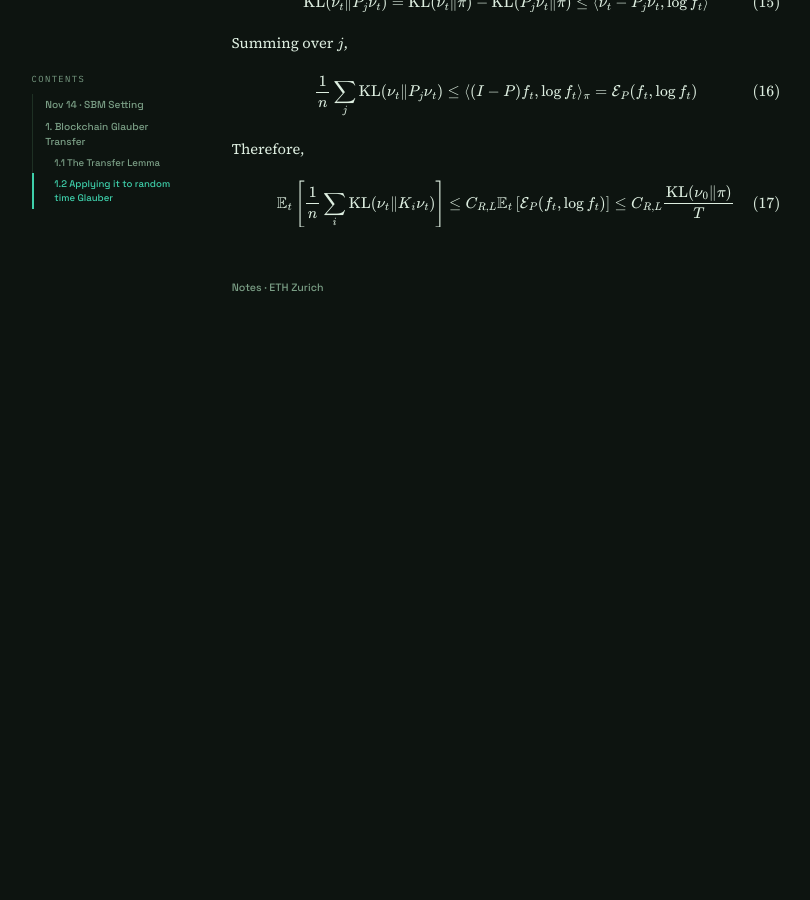
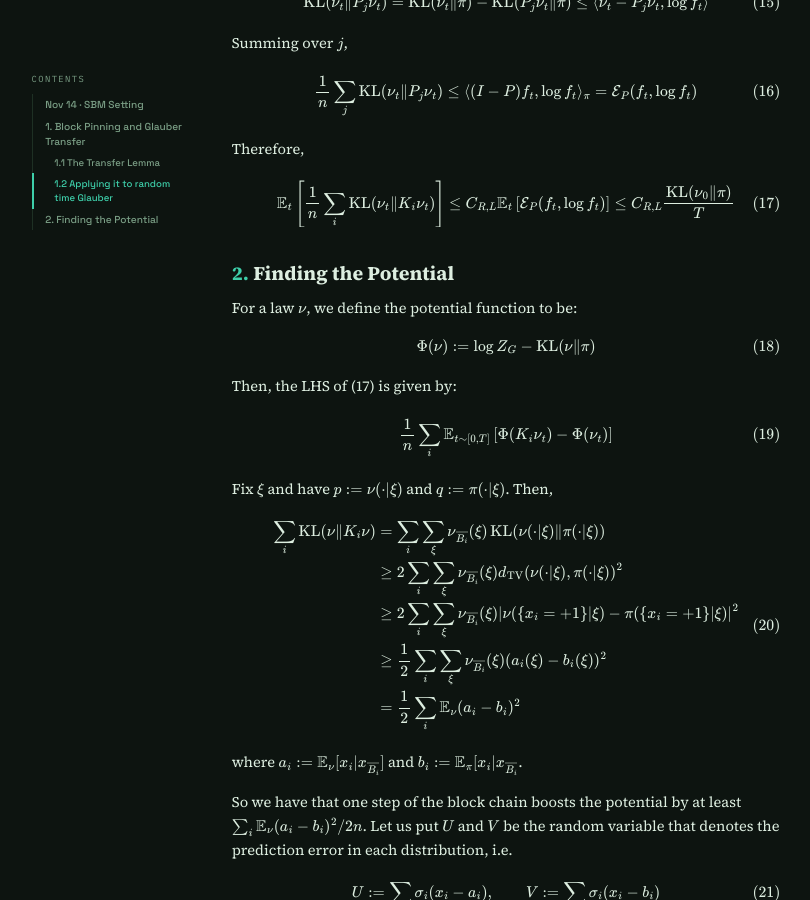
Before and after one commit to shmoshua/shmoshua.github.io, a Jekyll site: the page built from _attempts/sbm-blockchain.html, in a window 1280 px wide and 900 px high, scrolled down 2818 px. Shown: the whole window, without its empty margins (134-944 px from the left). Built offline with Jekyll 4.4.1, drawn with Linux system fonts in a browser that asks for light colours; before the commit the page ends 3233 px from its top, so only the background shows below that; some of the changed text lies outside the part shown.

Commit message:
potential

```diff
--- a/_attempts/sbm-blockchain.html
+++ b/_attempts/sbm-blockchain.html
@@ -6,10 +6,11 @@ summary: "Blockchain as a better auxiliary chain to analyze for SBM"
 <h2 class="entry" data-date="2026-11-14">SBM Setting</h2>
 
 <p>
-    Let $\Omega:=\{\pm 1\}^N$ be the hypercube. We consider the following 2-community SBM: Let $d$ be a fixed average degree and $\eps \in(0,1)$. Let further $x\sim \text{Unif}(\Omega)$.
+    Let $\Omega:=\{\pm 1\}^N$ be the hypercube. We consider the following 2-community SBM: Let $d$ be a fixed average degree and $\eps \in(0,1)$.
+    Let further $\sigma\sim \text{Unif}(\Omega)$.
     Then, $G\sim \text{SBM}(N,d,\eps)$ is a random graph where for all $i< j$:
     $$
-        \P(ij\in E)=\frac{d}{N}(1+\eps x_ix_j)
+        \P(ij\in E)=\frac{d}{N}(1+\eps \sigma_i\sigma_j)
     $$
     Let $A$ be its adjacency matrix. Let $\lambda:= \eps^2d$ be the SNR.
 </p>
@@ -18,13 +19,13 @@ summary: "Blockchain as a better auxiliary chain to analyze for SBM"
     We run Glauber dynamics with the following stationary distribution:
 
     $$
-        \pi(x|G)\propto \exp\left(\frac{\beta}{\sqrt{d}} x^\top \left(A-\frac{d}{n}11^\top\right)x\right)
+        \pi(x|G)\propto \exp\left(\frac{\beta}{2\sqrt{d}} x^\top \left(A-\frac{d}{n}11^\top\right)x\right)
     $$
     for some inverse temp $\beta$.
 </p>
 
 
-<h2 class="numbered"> Blockchain Glauber Transfer</h3>
+<h2 class="numbered"> Block Pinning and Glauber Transfer</h3>
 
 <p>
     So the framework is as follows:
@@ -127,3 +128,39 @@ where $C_R:= \max_j \sum_{i: B_i\ni j}\kappa_i$. So this is not bounded if the d
         \E_t\left[\frac{1}{n}\sum_i \KL(\nu_t \|K_i\nu_t) \right] \le C_{R,L} \E_t\left[\mathcal E_P(f_t,\log f_t)\right]\le C_{R,L}\frac{\KL(\nu_0\|\pi)}{T}
     $$
 </p>
+
+<h2 class="numbered">Finding the Potential</h2>
+<p>
+For a law $\nu$, we define the potential function to be:
+$$
+\Phi(\nu):= \log Z_G - \KL(\nu\|\pi)
+$$
+Then, the LHS of (17) is given by:
+$$
+\frac{1}{n}\sum_i \E_{t\sim [0,T]}\left[ \Phi(K_i \nu_t) - \Phi(\nu_t)\right]
+$$
+Fix $\xi$ and have $p:=\nu(\cdot |\xi)$ and $q:=\pi(\cdot |\xi)$.
+Then,
+$$
+\begin{aligned}
+\sum_i \KL(\nu \|K_i\nu)
+&= \sum_i\sum_\xi\nu_{\overline{B_i}}(\xi)\KL(\nu(\cdot |\xi) \|\pi(\cdot |\xi)) \\
+&\ge 2\sum_i\sum_\xi \nu_{\overline{B_i}}(\xi)d_{\text{TV}}(\nu(\cdot |\xi) ,\pi(\cdot |\xi))^2 \\
+&\ge 2\sum_i\sum_\xi \nu_{\overline{B_i}}(\xi)|\nu(\{x_i = +1\} |\xi)  - \pi(\{x_i = +1\} |\xi)|^2 \\
+&\ge \frac{1}{2}\sum_i\sum_\xi\nu_{\overline{B_i}}(\xi)(a_i(\xi) - b_i(\xi))^2 \\
+&= \frac{1}{2}\sum_i \E_\nu(a_i- b_i)^2 \\
+\end{aligned}
+$$
+where $a_i := \E_\nu[x_i|x_{\overline{B_i}}]$ and $b_i := \E_\pi[x_i|x_{\overline{B_i}}$.
+</p>
+<p>
+    So we have that one step of the block chain boosts the potential by at least $\sum_i \E_\nu(a_i- b_i)^2/2n$.
+    Let us put $U$ and $V$ be the random variable that denotes the prediction error in each distribution, i.e.
+    $$
+    U:= \sum_{i}\sigma_i (x_i - a_i),\qquad V:= \sum_{i}\sigma_i (x_i - b_i)
+    $$Then,
+    $$
+        \sum_i \KL(\nu \|K_i\nu)  \ge \frac{1}{2n}\E_\nu[(U-V)^2] = \frac{1}{2n}\E_\nu[(U+V)^2] - \frac{2}{n}\E_\nu[UV]\ge - \frac{2}{n}\E_\nu[UV]
+    $$
+    We just have to show then that $-\E_\nu[UV]= - \Cov(U,V)\ge \Omega(1/\poly(n))$.
+</p>
```
